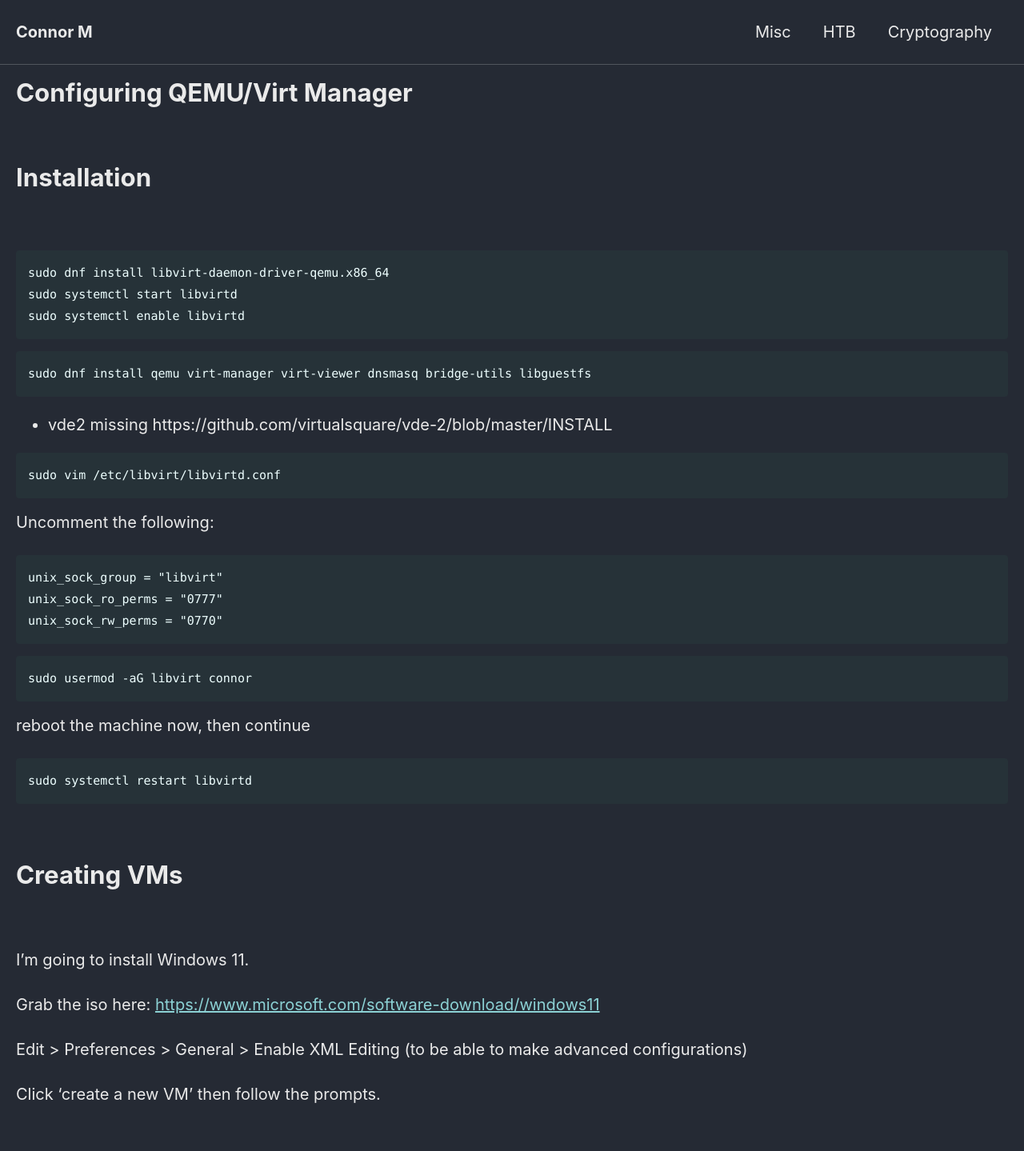
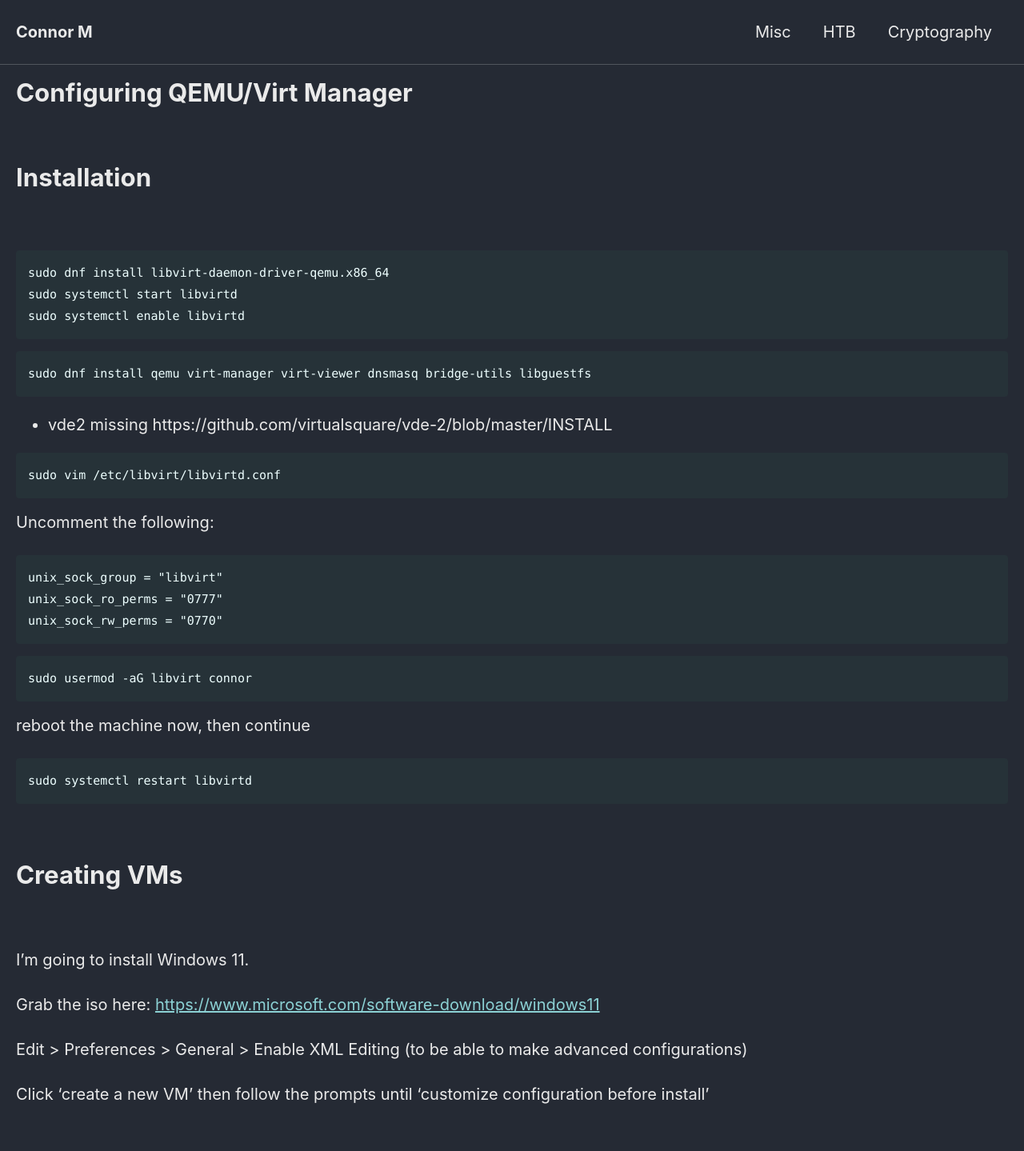
Before and after one commit to Connor-McCartney/Connor-McCartney.github.io, a Jekyll site: the page built from _pages/misc/qemu.md, in a window 1280 px wide. Shown: the whole page at 80% size. Built offline with Jekyll 4.4.1, drawn with Linux system fonts in a browser that asks for light colours; cached includes are drawn as plain includes.

Commit message:
Update qemu.md

```diff
--- a/_pages/misc/qemu.md
+++ b/_pages/misc/qemu.md
@@ -55,4 +55,4 @@ Grab the iso here: <https://www.microsoft.com/software-download/windows11>
 
 Edit > Preferences > General > Enable XML Editing (to be able to make advanced configurations)
 
-Click 'create a new VM' then follow the prompts.
+Click 'create a new VM' then follow the prompts until 'customize configuration before install'
```
